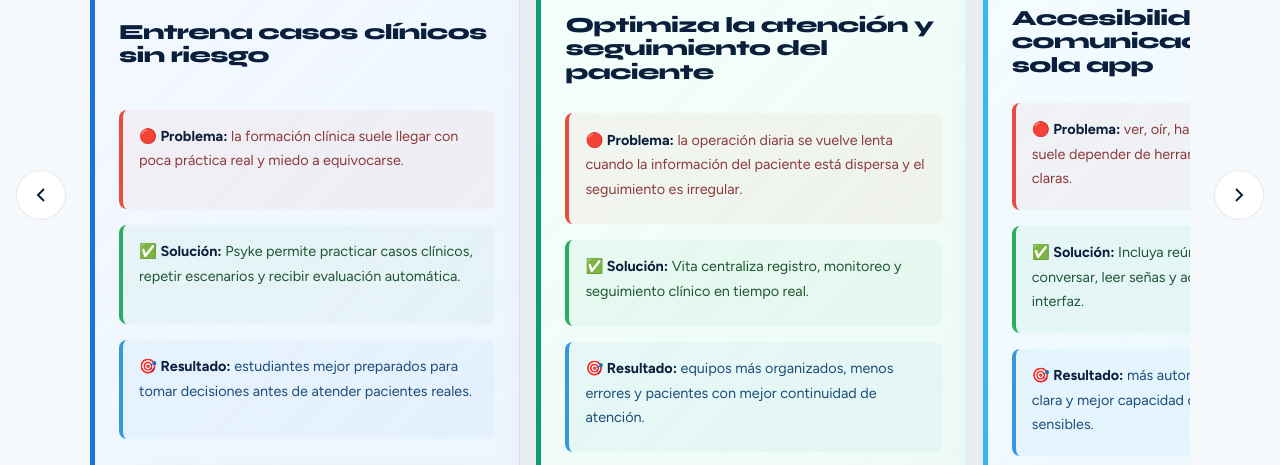
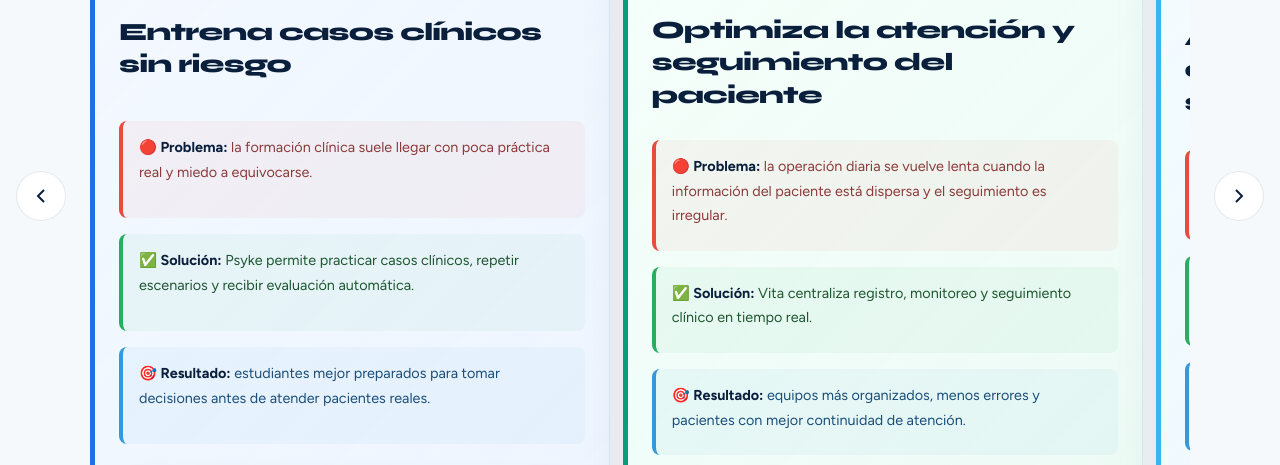
Before and after one commit to faviomosquera22/Axysmed, a website: page index.html in a window 1280 px wide. Shown: the part 1408-1873 px from the top of the page. Drawn offline with Linux system fonts and the light colour scheme; files whose address does not match are found by name.

Commit message:
Ajustar carrusel: mostrar 2 tarjetas claras, aumentar tamaño de títulos

```diff
--- a/styles.css
+++ b/styles.css
@@ -393,10 +393,11 @@ h3 {
 }
 
 .audience-card h3 {
-  font-size: 1.35rem;
+  font-size: 1.55rem;
   font-weight: 800;
   color: var(--text);
   margin-top: 0.3rem;
+  line-height: 1.3;
 }
 
 p {
@@ -1413,13 +1414,13 @@ p {
 
 .carousel-track {
   display: flex;
-  gap: 1rem;
+  gap: 0.8rem;
   transition: transform 0.5s cubic-bezier(0.4, 0, 0.2, 1);
   will-change: transform;
 }
 
 .carousel-track .audience-card {
-  flex: 0 0 calc(40% - 0.6rem);
+  flex: 0 0 calc(48% - 0.5rem);
   min-height: 100%;
 }
 
```
